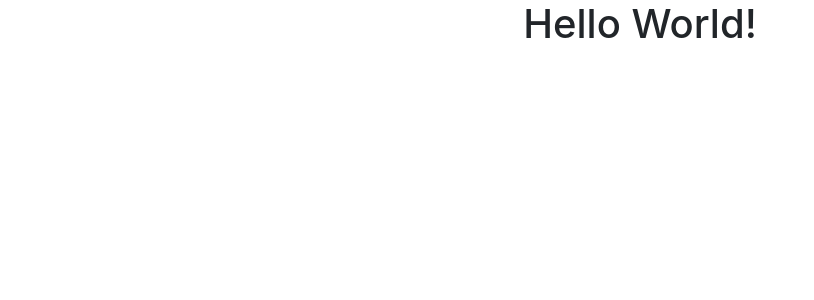
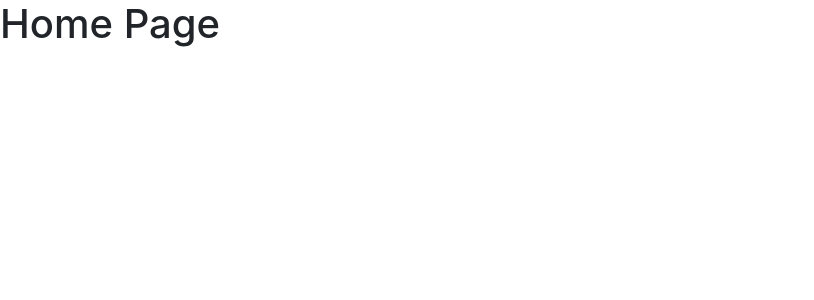
Before and after one commit to Rakib544/scrape-image-video-collector, a React (Create React App) app: page / in a window 1280 px wide. Shown: the top 300 px of the page, without its empty margins (0-814 px from the left). Built offline with nearby package versions, Linux system fonts and the light colour scheme.

Commit message:
some commit

```diff
--- a/src/App.js
+++ b/src/App.js
@@ -1,10 +1,28 @@
+import { BrowserRouter, Route, Switch } from "react-router-dom";
 import "./App.css";
+import Home from "./components/Home/Home";
 
 function App() {
   return (
-    <div className="App">
-      <h1>Hello World!</h1>
-    </div>
+    <BrowserRouter>
+      <Switch>
+        <Route path="/" exact>
+          <Home />
+        </Route>
+        <Route path="/sign-in">
+          <Home />
+        </Route>
+        <Route path="/sign-up">
+          <Home />
+        </Route>
+        <Route path="/images">
+          <Home />
+        </Route>
+        <Route path="/videos">
+          <Home />
+        </Route>
+      </Switch>
+    </BrowserRouter>
   );
 }
 
--- /dev/null
+++ b/src/components/Home/Home.js
@@ -0,0 +1,11 @@
+import React from "react";
+
+const Home = () => {
+  return (
+    <div>
+      <h1>Home Page</h1>
+    </div>
+  );
+};
+
+export default Home;
```
